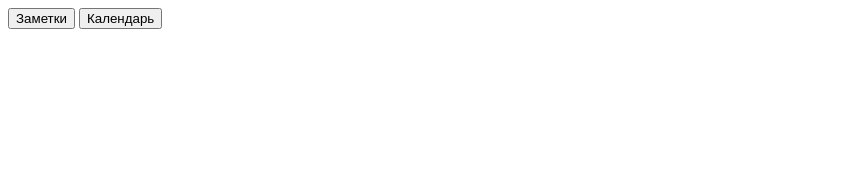
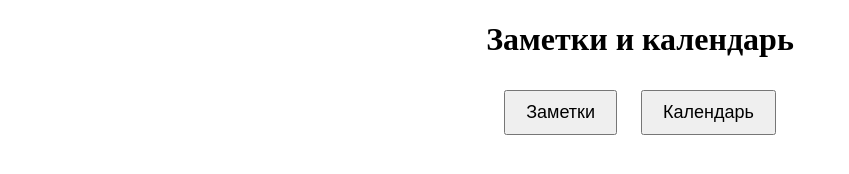
Before and after one commit to JonMihalich/html_tg_web_project.githab.io, a plain HTML site: page index.html in a window 1280 px wide. Shown: the whole page, without its empty margins (0-849 px from the left). Drawn offline with Linux system fonts and the light colour scheme.

Commit message:
Update index.html

```diff
--- a/index.html
+++ b/index.html
@@ -1,25 +1,30 @@
 <!DOCTYPE html>
-<html>
+<html lang="ru">
 <head>
-    <title>Веб-приложение</title>
+    <meta charset="UTF-8">
+    <meta name="viewport"
+          content="width=device-width, user-scalable=no, initial-scale=1.0, maximum-scale=1.0, minimum-scale=1.0">
+    <meta http-equiv="X-UA-Compatible" content="ie=edge">
+    <title>time management</title>
+    <style>
+        #main {
+            text-align: center;
+            margin-top: 20px;
+        }
+
+        #notes, #calendar {
+            margin: 10px;
+            padding: 10px 20px;
+            font-size: 18px;
+        }
+    </style>
 </head>
 <body>
-    <div id="buttons">
-        <button id="notesButton">Заметки</button>
-        <button id="calendarButton">Календарь</button>
+    <div id="main">
+        <h1>Заметки и календарь</h1>
+        <button id="notes">Заметки</button>
+        <button id="calendar">Календарь</button>
     </div>
-
-    <script>
-        // Обработчики нажатия кнопок
-        document.getElementById("notesButton").addEventListener("click", function() {
-            // Здесь можно добавить логику для кнопки "Заметки"
-            alert("Вы нажали на кнопку 'Заметки'");
-        });
-
-        document.getElementById("calendarButton").addEventListener("click", function() {
-            // Здесь можно добавить логику для кнопки "Календарь"
-            alert("Вы нажали на кнопку 'Календарь'");
-        });
-    </script>
+    <script src="https://telegram.org/js/telegram-web-app.js"></script>
 </body>
 </html>
```
